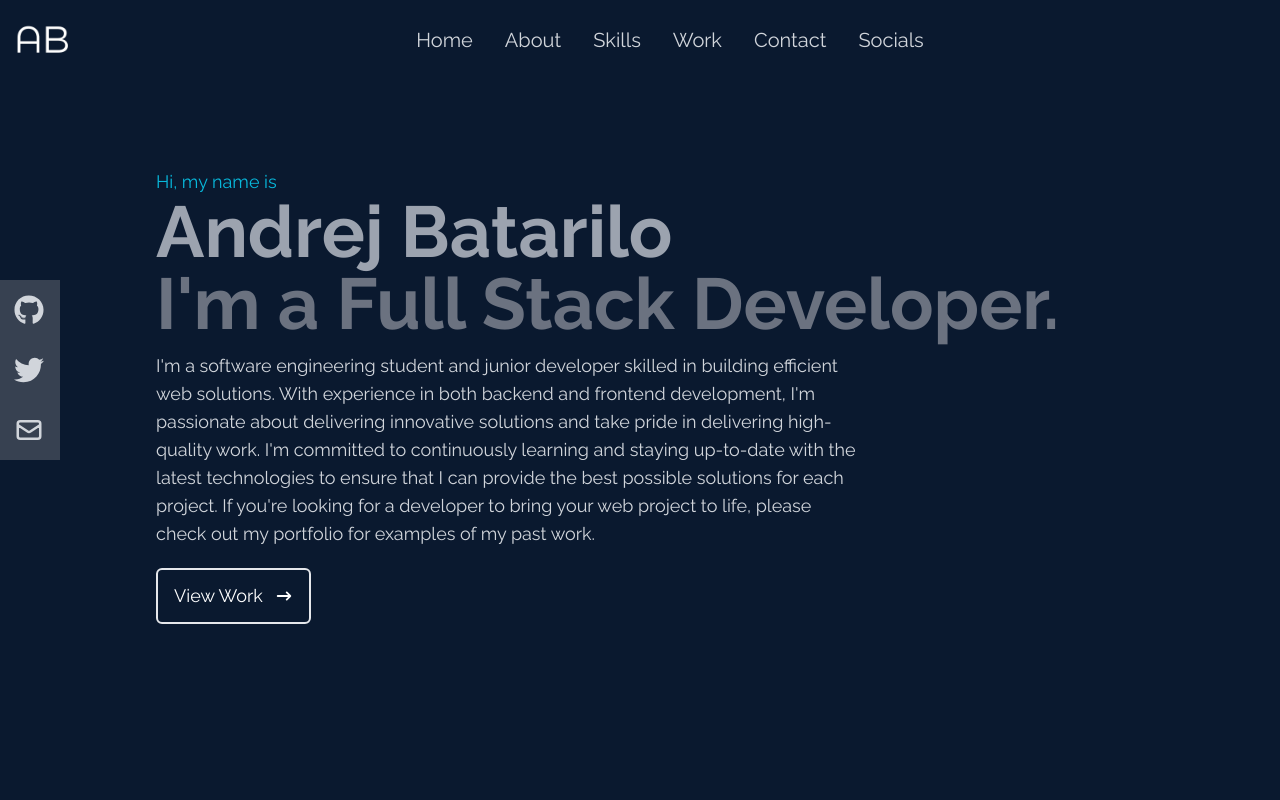
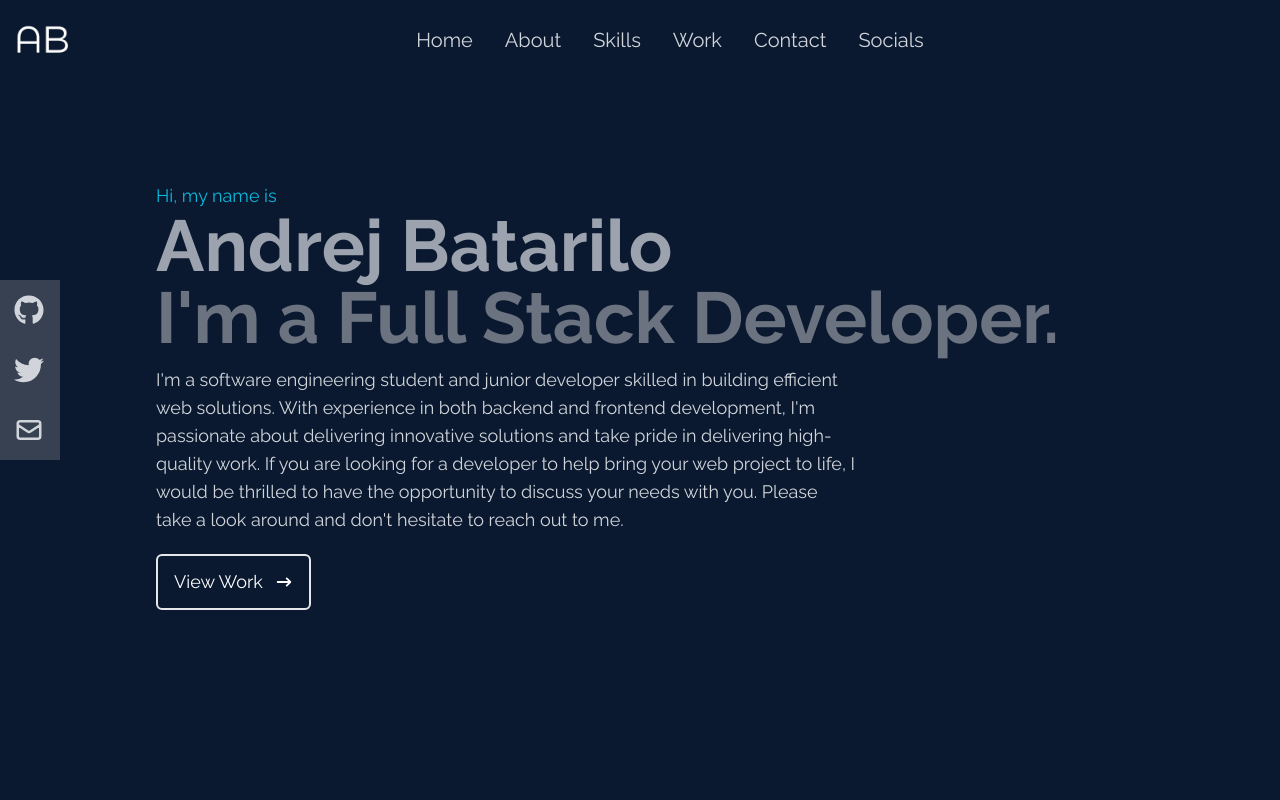
Before and after one commit to batariloa/portfolio-frontend, a React (Create React App) app: page / in a window 1280 px wide. Shown: the top 800 px of the page. Built offline with nearby package versions, Linux system fonts and the light colour scheme; no server answers.

Commit message:
Home text

```diff
--- a/src/components/Home.jsx
+++ b/src/components/Home.jsx
@@ -18,12 +18,10 @@ export function Home() {
           I'm a software engineering student and junior developer skilled in
           building efficient web solutions. With experience in both backend and
           frontend development, I'm passionate about delivering innovative
-          solutions and take pride in delivering high-quality work. I'm
-          committed to continuously learning and staying up-to-date with the
-          latest technologies to ensure that I can provide the best possible
-          solutions for each project. If you're looking for a developer to bring
-          your web project to life, please check out my portfolio for examples
-          of my past work.
+          solutions and take pride in delivering high-quality work. If you are
+          looking for a developer to help bring your web project to life, I
+          would be thrilled to have the opportunity to discuss your needs with
+          you. Please take a look around and don't hesitate to reach out to me.
         </p>
         <div>
           <Link to="work" offset={50} smooth={true} duration={600}>
```
